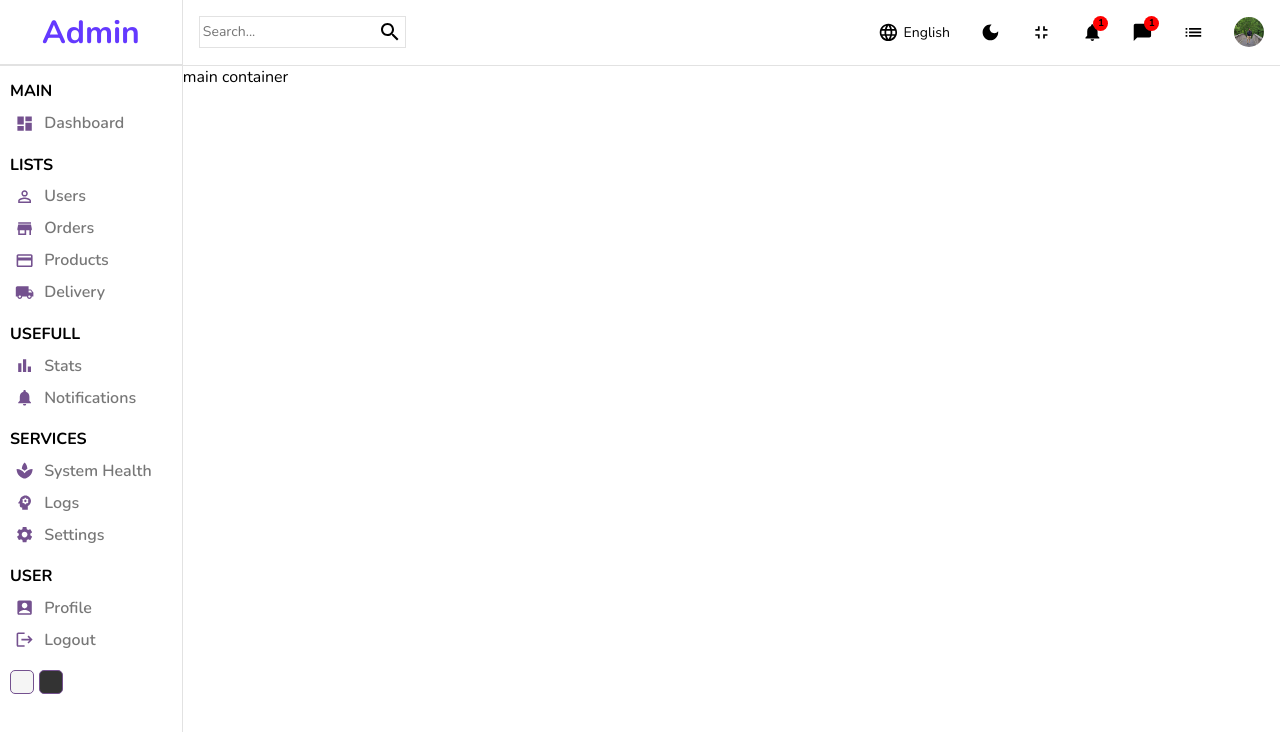
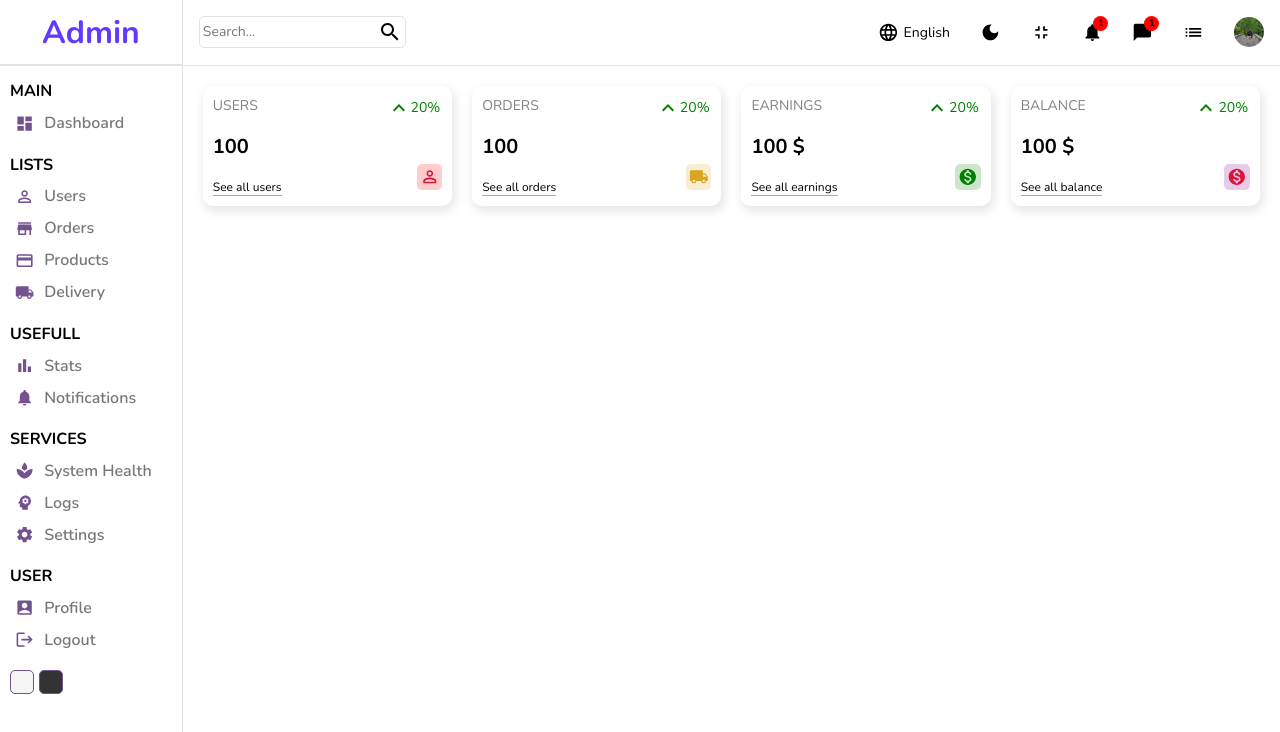
Before and after one commit to adnan725/admin-dashboard, a React (Create React App) app: page / in a window 1280 px wide. Shown: the top 732 px of the page. Built offline with nearby package versions, Linux system fonts and the light colour scheme.

Commit message:
implemented dashboard widgets

```diff
--- a/src/components/Navbar/Navbar.module.scss
+++ b/src/components/Navbar/Navbar.module.scss
@@ -16,6 +16,7 @@
       align-items: center;
       border: 0.3px solid rgb(226, 226, 226);
       padding: 3px;
+      border-radius: 5px;
 
       input {
         border: none;
--- /dev/null
+++ b/src/components/Widgets/Widgets.jsx
@@ -0,0 +1,108 @@
+import styles from "./Widgets.module.scss";
+import PersonOutlineIcon from "@mui/icons-material/PersonOutline";
+import KeyboardArrowUpIcon from "@mui/icons-material/KeyboardArrowUp";
+import MonetizationOnIcon from "@mui/icons-material/MonetizationOn";
+import LocalShippingIcon from "@mui/icons-material/LocalShipping";
+
+const Widgets = ({ type }) => {
+  let data;
+
+  //temporary
+  const amount = 100;
+  const percentage = 20;
+
+  switch (type) {
+    case "users":
+      data = {
+        title: "USERS",
+        isMoney: false,
+        allUsers: "See all users",
+        icon: (
+          <PersonOutlineIcon
+            className={styles.icon}
+            style={{
+              color: "crimson",
+              backgroundColor: "rgba(255, 0, 0, 0.2)",
+            }}
+          />
+        ),
+      };
+      break;
+
+    case "orders":
+      data = {
+        title: "ORDERS",
+        isMoney: false,
+        allUsers: "See all orders",
+        icon: (
+          <LocalShippingIcon
+            className={styles.icon}
+            style={{
+              color: "goldenrod",
+              backgroundColor: "rgba(218, 165, 32, 0.2)",
+            }}
+          />
+        ),
+      };
+      break;
+
+    case "earnings":
+      data = {
+        title: "EARNINGS",
+        isMoney: true,
+        allUsers: "See all earnings",
+        icon: (
+          <MonetizationOnIcon
+            className={styles.icon}
+            style={{
+              color: "green",
+              backgroundColor: "rgba(0, 128, 0, 0.2)",
+            }}
+          />
+        ),
+      };
+      break;
+
+    case "balance":
+      data = {
+        title: "BALANCE",
+        isMoney: true,
+        allUsers: "See all balance",
+        icon: (
+          <MonetizationOnIcon
+            className={styles.icon}
+            style={{
+              color: "crimson",
+              backgroundColor: "rgba(128, 0, 128, 0.2)",
+            }}
+          />
+        ),
+      };
+      break;
+    default:
+      break;
+  }
+
+  return (
+    <>
+      <div className={styles.widgets}>
+        <div className={styles.left}>
+          <span className={styles.users}>{data.title}</span>
+          <span className={styles.counter}>
+            {amount} {data.isMoney && "$"}
+          </span>
+          <span className={styles.link}>{data.allUsers}</span>
+        </div>
+        <div className={styles.right}>
+          <span className={`${styles.percentage} ${styles.positive}`}>
+            <KeyboardArrowUpIcon />
+            {percentage}%
+          </span>
+          <span>{data.icon}</span>
+        </div>
+      </div>
+    </>
+  );
+};
+
+export default Widgets;
--- /dev/null
+++ b/src/components/Widgets/Widgets.module.scss
@@ -0,0 +1,57 @@
+.widgets {
+  display: flex;
+  justify-content: space-between;
+  gap: 10px;
+  padding: 10px;
+  flex: 1;
+  -webkit-box-shadow: 2px 4px 10px 1px rgba(0, 0, 0, 0.47);
+  box-shadow: 2px 4px 10px 1px rgba(201, 201, 201, 0.47);
+  border-radius: 10px;
+  height: 120px;
+
+  .left,
+  .right {
+    display: flex;
+    flex-direction: column;
+    justify-content: space-between;
+
+    .users {
+      font-size: 14px;
+      font-weight: 300;
+      color: gray;
+    }
+
+    .counter {
+      font-size: 20px;
+      font-weight: bold;
+    }
+
+    .link {
+      width: max-content;
+      font-size: 12px;
+      border-bottom: 1px solid rgb(170, 168, 168);
+    }
+
+    .percentage {
+      display: flex;
+      align-items: center;
+      font-size: 14px;
+
+      &.positive {
+        color: green;
+      }
+
+      &.negative {
+        color: red;
+      }
+    }
+
+    .icon {
+      width: 1.6rem;
+      height: 1.6rem;
+      padding: 3px;
+      border-radius: 5px;
+      margin-left: 30px;
+    }
+  }
+}
--- a/src/pages/Home/Home.jsx
+++ b/src/pages/Home/Home.jsx
@@ -2,6 +2,7 @@ import React from "react";
 import styles from "./Home.module.scss";
 import Sidebar from "../../components/Sidebar/Sidebar";
 import Navbar from "../../components/Navbar/Navbar";
+import Widgets from "../../components/Widgets/Widgets";
 
 const Home = () => {
   return (
@@ -12,7 +13,12 @@ const Home = () => {
         </div>
         <div className={styles.homeContainer}>
           <Navbar />
-          main container
+          <div className={styles.widgets}>
+            <Widgets type="users" />
+            <Widgets type="orders" />
+            <Widgets type="earnings" />
+            <Widgets type="balance" />
+          </div>
         </div>
       </div>
     </>
--- a/src/pages/Home/Home.module.scss
+++ b/src/pages/Home/Home.module.scss
@@ -3,6 +3,13 @@
 
   .homeContainer {
     flex: 6;
+
+    .widgets {
+      display: flex;
+      align-items: center;
+      gap: 20px;
+      padding: 20px;
+    }
   }
 
   .sidebar {
```
